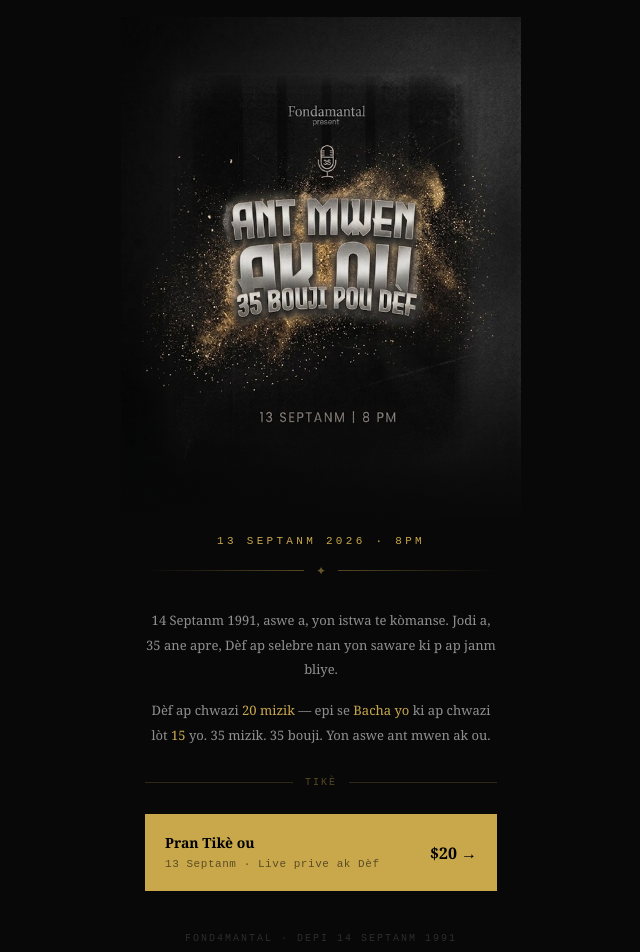
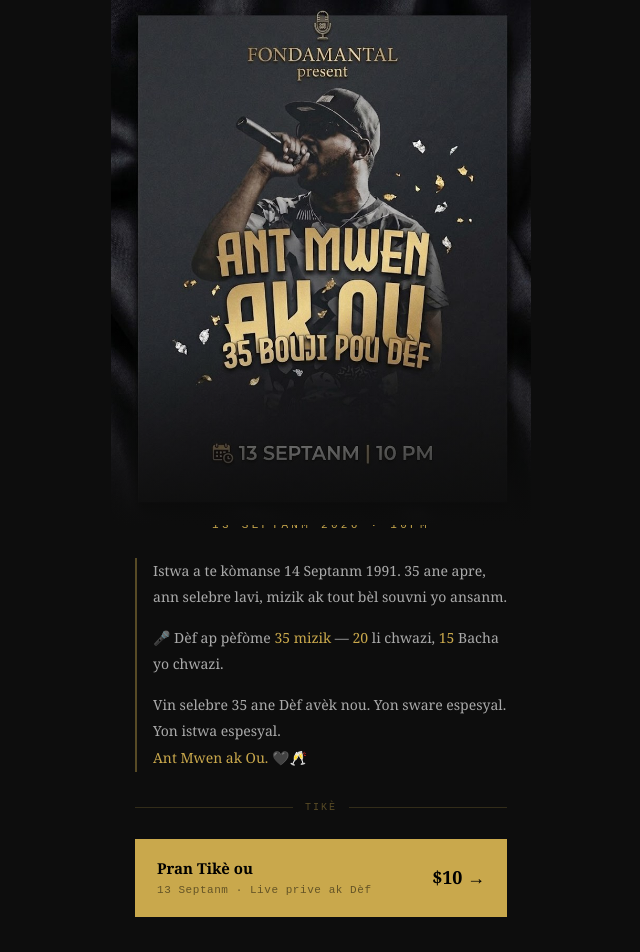
Before and after one commit to fabrice972009/Manifesto.def, a Next.js app: page /AntMwenAkOu in a window 1280 px wide. Shown: the top 952 px of the page, without its empty margins (319-959 px from the left). Built offline with nearby package versions, Linux system fonts and the light colour scheme.

Commit message:
price 10 dollars

```diff
--- a/app/AntMwenAkOu/page.tsx
+++ b/app/AntMwenAkOu/page.tsx
@@ -5,50 +5,50 @@ const STRIPE_LIVE = "https://buy.stripe.com/3cIbJ077heSx2Ev1H3bwk0w";
 
 export default function AntMwenAkOuPage() {
   return (
-    <main style={{background:"#080808", minHeight:"100vh", fontFamily:"Georgia, serif",
+    <main style={{background:"#0d0d0d", minHeight:"100vh", fontFamily:"Georgia, serif",
       display:"flex", flexDirection:"column", alignItems:"center"}}>
 
-      <div style={{width:"100%", maxWidth:"400px", padding:"0 0 60px"}}>
+      <div style={{width:"100%", maxWidth:"420px"}}>
 
-        {/* FLYER — ratio fixed */}
-        <div style={{position:"relative", width:"100%", aspectRatio:"3/4", overflow:"hidden"}}>
-          <Image src="/35bouji-flyer.jpg" alt="35 Bouji Pou Def" fill
-            style={{objectFit:"contain", objectPosition:"center"}}/>
+        {/* FLYER */}
+        <div style={{position:"relative", width:"100%", aspectRatio:"4/5"}}>
+          <Image src="/35bouji-flyer2.jpg" alt="35 Bouji Pou Def" fill
+            style={{objectFit:"cover", objectPosition:"center top"}}/>
           <div style={{
-            position:"absolute", bottom:0, left:0, right:0, height:"30%",
-            background:"linear-gradient(to bottom, rgba(8,8,8,0) 0%, rgba(8,8,8,1) 100%)"
+            position:"absolute", bottom:0, left:0, right:0, height:"35%",
+            background:"linear-gradient(to bottom, rgba(13,13,13,0) 0%, rgba(13,13,13,1) 100%)"
           }}/>
         </div>
 
         {/* CONTENT */}
-        <div style={{padding:"0 24px"}}>
+        <div style={{padding:"0 24px 60px", marginTop:"-8px"}}>
 
-          <div style={{textAlign:"center", marginBottom:"28px"}}>
-            <p style={{fontFamily:"'Courier New', monospace", fontSize:"11px", letterSpacing:"0.3em",
-              textTransform:"uppercase", color:"#C9A84C", marginBottom:"12px"}}>
-              13 Septanm 2026 · 8PM
+          {/* Date */}
+          <p style={{fontFamily:"'Courier New', monospace", fontSize:"11px", letterSpacing:"0.3em",
+            textTransform:"uppercase", color:"#C9A84C", textAlign:"center", marginBottom:"24px"}}>
+            13 Septanm 2026 · 10PM
+          </p>
+
+          {/* Message */}
+          <div style={{marginBottom:"28px", borderLeft:"2px solid rgba(201,168,76,0.4)",
+            paddingLeft:"16px"}}>
+            <p style={{color:"rgba(255,255,255,0.65)", fontSize:"14px", lineHeight:"1.9",
+              marginBottom:"14px"}}>
+              Istwa a te kòmanse 14 Septanm 1991. 35 ane apre, ann selebre lavi, mizik ak tout bèl souvni yo ansanm.
             </p>
-            <div style={{display:"flex", alignItems:"center", gap:"12px"}}>
-              <div style={{flex:1, height:"1px", background:"linear-gradient(to right, transparent, rgba(201,168,76,0.4))"}}/>
-              <span style={{color:"rgba(201,168,76,0.5)", fontSize:"12px"}}>✦</span>
-              <div style={{flex:1, height:"1px", background:"linear-gradient(to left, transparent, rgba(201,168,76,0.4))"}}/>
-            </div>
-          </div>
-
-          <div style={{marginBottom:"28px"}}>
-            <p style={{color:"rgba(255,255,255,0.55)", fontSize:"13px", lineHeight:"1.9",
-              textAlign:"center", marginBottom:"16px"}}>
-              14 Septanm 1991, aswe a, yon istwa te kòmanse.
-              Jodi a, 35 ane apre, Dèf ap selebre nan yon saware ki p ap janm bliye.
+            <p style={{color:"rgba(255,255,255,0.65)", fontSize:"14px", lineHeight:"1.9",
+              marginBottom:"14px"}}>
+              🎤 Dèf ap pèfòme <span style={{color:"#C9A84C"}}>35 mizik</span> —{" "}
+              <span style={{color:"#C9A84C"}}>20</span> li chwazi,{" "}
+              <span style={{color:"#C9A84C"}}>15</span> Bacha yo chwazi.
             </p>
-            <p style={{color:"rgba(255,255,255,0.55)", fontSize:"13px", lineHeight:"1.9", textAlign:"center"}}>
-              Dèf ap chwazi <span style={{color:"#C9A84C"}}>20 mizik</span> — epi se{" "}
-              <span style={{color:"#C9A84C"}}>Bacha yo</span> ki ap chwazi lòt{" "}
-              <span style={{color:"#C9A84C"}}>15</span> yo.
-              35 mizik. 35 bouji. Yon aswe ant mwen ak ou.
+            <p style={{color:"rgba(255,255,255,0.65)", fontSize:"14px", lineHeight:"1.9"}}>
+              Vin selebre 35 ane Dèf avèk nou. Yon sware espesyal. Yon istwa espesyal.<br/>
+              <span style={{color:"#C9A84C"}}>Ant Mwen ak Ou. 🖤🥂</span>
             </p>
           </div>
 
+          {/* Divider */}
           <div style={{display:"flex", alignItems:"center", gap:"12px", marginBottom:"24px"}}>
             <div style={{flex:1, height:"1px", background:"rgba(201,168,76,0.2)"}}/>
             <span style={{color:"rgba(201,168,76,0.4)", fontSize:"10px", fontFamily:"monospace",
@@ -56,30 +56,29 @@ export default function AntMwenAkOuPage() {
             <div style={{flex:1, height:"1px", background:"rgba(201,168,76,0.2)"}}/>
           </div>
 
+          {/* CTA */}
           <a href={STRIPE_LIVE} target="_blank" rel="noreferrer" style={{
             display:"flex", alignItems:"center", justifyContent:"space-between",
-            padding:"18px 20px", background:"#C9A84C", textDecoration:"none",
-            marginBottom:"40px"
+            padding:"18px 22px", background:"#C9A84C", textDecoration:"none",
+            marginBottom:"16px"
           }}>
             <div>
-              <p style={{color:"#000", fontSize:"14px", fontWeight:"bold", marginBottom:"3px", fontFamily:"Georgia, serif"}}>
-                Pran Tikè ou
-              </p>
-              <p style={{color:"rgba(0,0,0,0.55)", fontSize:"11px", fontFamily:"monospace", letterSpacing:"0.05em"}}>
-                13 Septanm · Live prive ak Dèf
-              </p>
+              <p style={{color:"#000", fontSize:"15px", fontWeight:"bold", marginBottom:"3px",
+                fontFamily:"Georgia, serif"}}>Pran Tikè ou</p>
+              <p style={{color:"rgba(0,0,0,0.5)", fontSize:"11px", fontFamily:"monospace",
+                letterSpacing:"0.05em"}}>13 Septanm · Live prive ak Dèf</p>
             </div>
-            <span style={{color:"#000", fontSize:"16px", fontWeight:"bold"}}>$20 →</span>
+            <span style={{color:"#000", fontSize:"18px", fontWeight:"bold"}}>$10 →</span>
           </a>
 
+          {/* Footer */}
           <p style={{textAlign:"center", fontFamily:"monospace", fontSize:"10px",
-            letterSpacing:"0.2em", textTransform:"uppercase", color:"rgba(255,255,255,0.15)",
-            marginBottom:"12px"}}>
+            letterSpacing:"0.2em", textTransform:"uppercase", color:"rgba(255,255,255,0.12)",
+            marginTop:"36px", marginBottom:"12px"}}>
             Fond4Mantal · Depi 14 Septanm 1991
           </p>
-
           <a href="/" style={{display:"block", textAlign:"center",
-            color:"rgba(255,255,255,0.2)", fontSize:"12px",
+            color:"rgba(255,255,255,0.18)", fontSize:"12px",
             textDecoration:"none", fontFamily:"monospace"}}>← Retounen</a>
         </div>
       </div>
```
Also changed, not shown: public/35bouji-flyer2.jpg (added).
